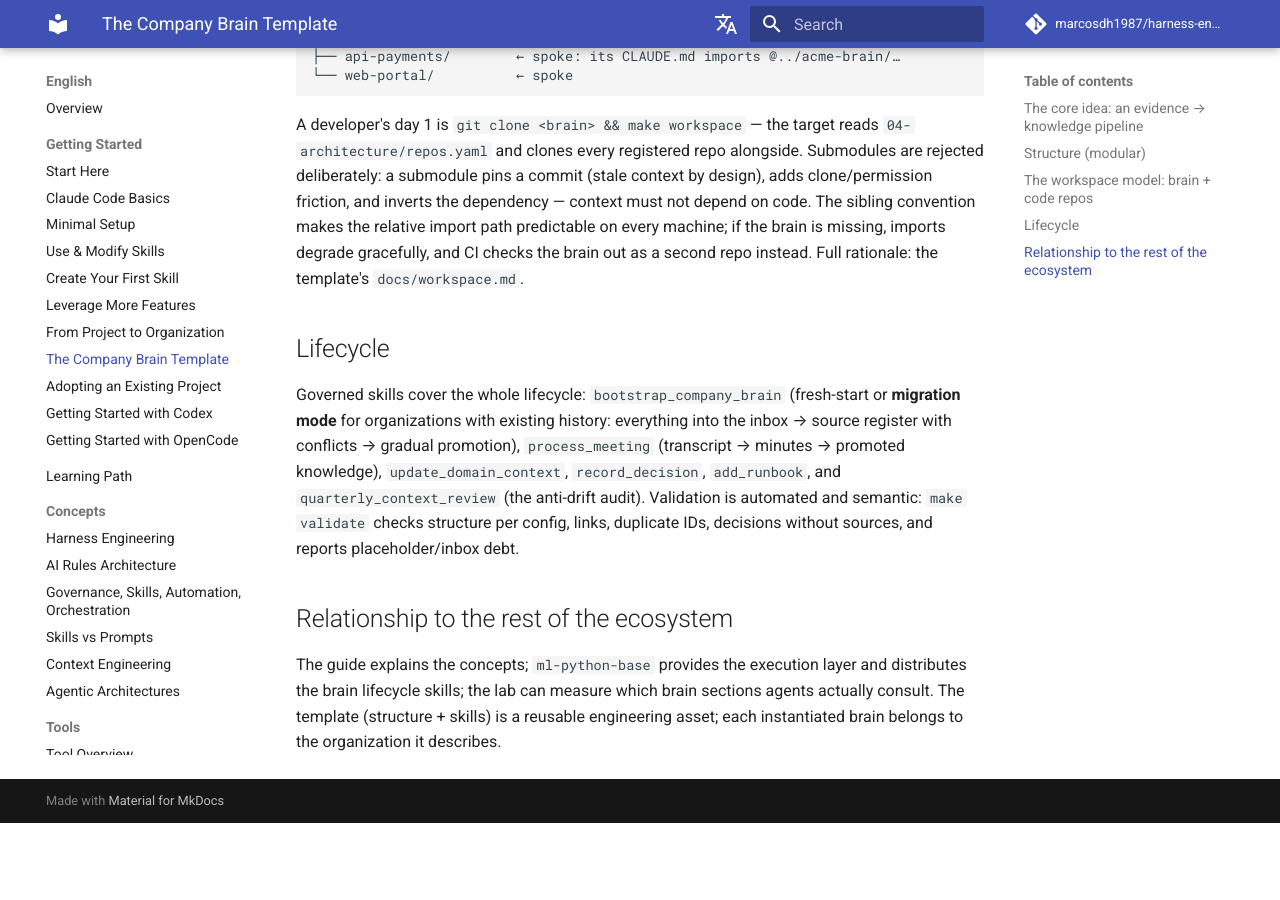
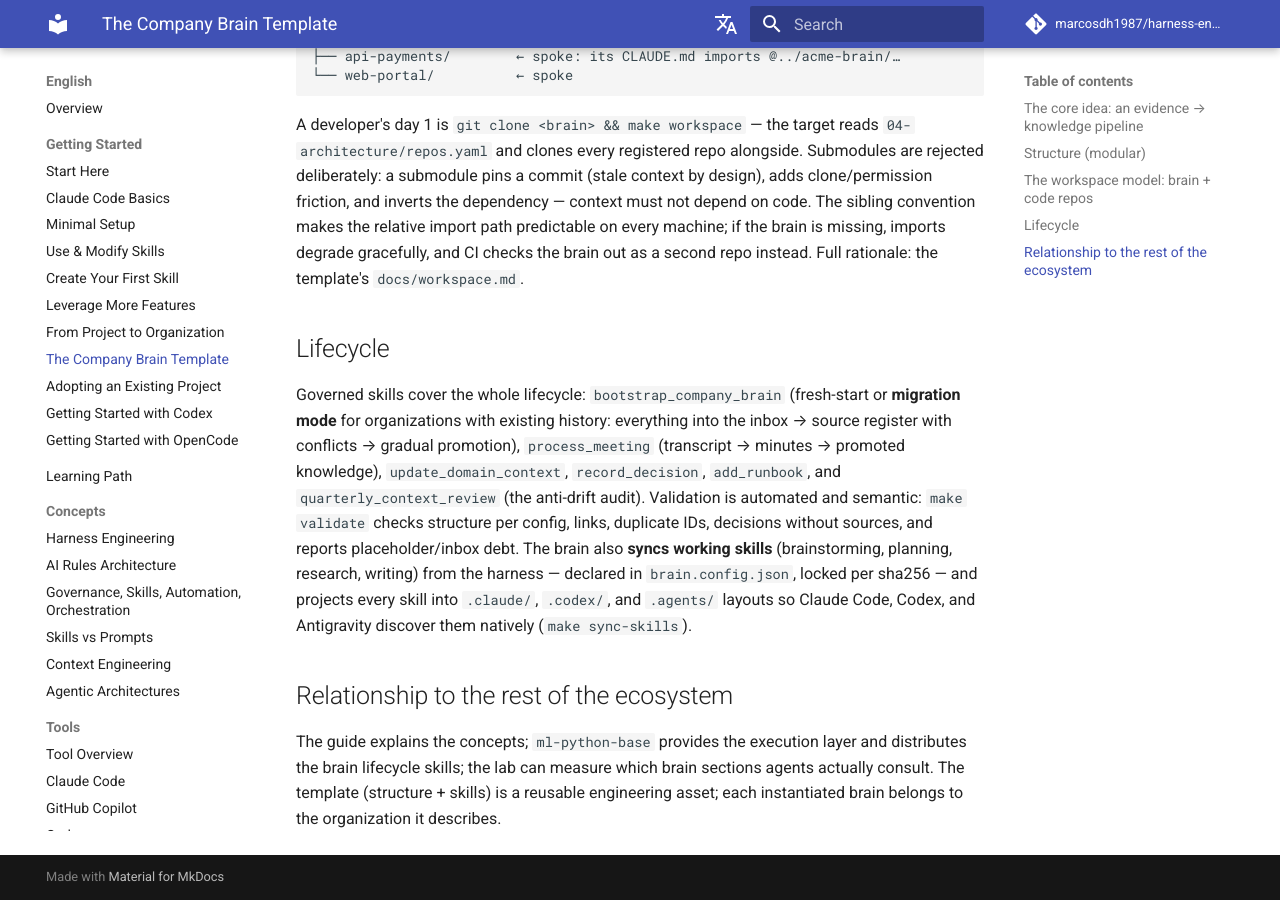
Before and after one commit to marcosdh1987/harness-engineering-guide, an MkDocs documentation site: the page built from docs/en/getting-started/company-brain-template.md, in a window 1280 px wide and 900 px high, scrolled down 2046 px. Built offline with MkDocs 1.6.1 and Material for MkDocs 9.7.7, drawn with Linux system fonts in a browser that asks for light colours; comment, search, counter and statistics services are not loaded; before the commit the page ends 2869 px from its top, so only the background shows below that.

```diff
--- a/docs/en/getting-started/company-brain-template.md
+++ b/docs/en/getting-started/company-brain-template.md
@@ -91,7 +91,7 @@ promotion), `process_meeting` (transcript → minutes → promoted knowledge),
 `update_domain_context`, `record_decision`, `add_runbook`, and
 `quarterly_context_review` (the anti-drift audit). Validation is automated
 and semantic: `make validate` checks structure per config, links, duplicate
-IDs, decisions without sources, and reports placeholder/inbox debt.
+IDs, decisions without sources, and reports placeholder/inbox debt. The brain also **syncs working skills** (brainstorming, planning, research, writing) from the harness — declared in `brain.config.json`, locked per sha256 — and projects every skill into `.claude/`, `.codex/`, and `.agents/` layouts so Claude Code, Codex, and Antigravity discover them natively (`make sync-skills`).
 
 ## Relationship to the rest of the ecosystem
 
```
Also changed, not shown: docs/es/getting-started/company-brain-template.md (+1 -1 lines).
